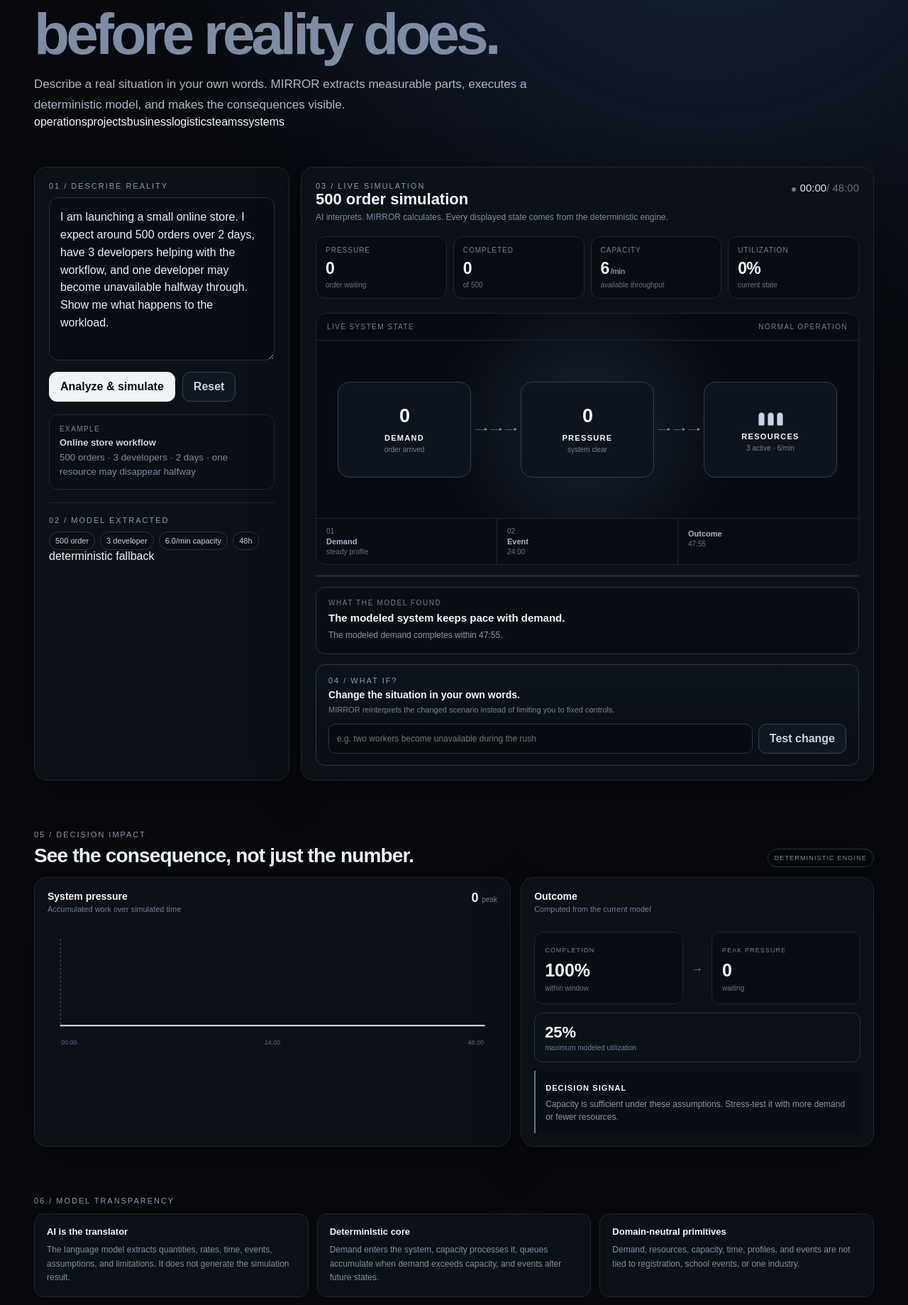
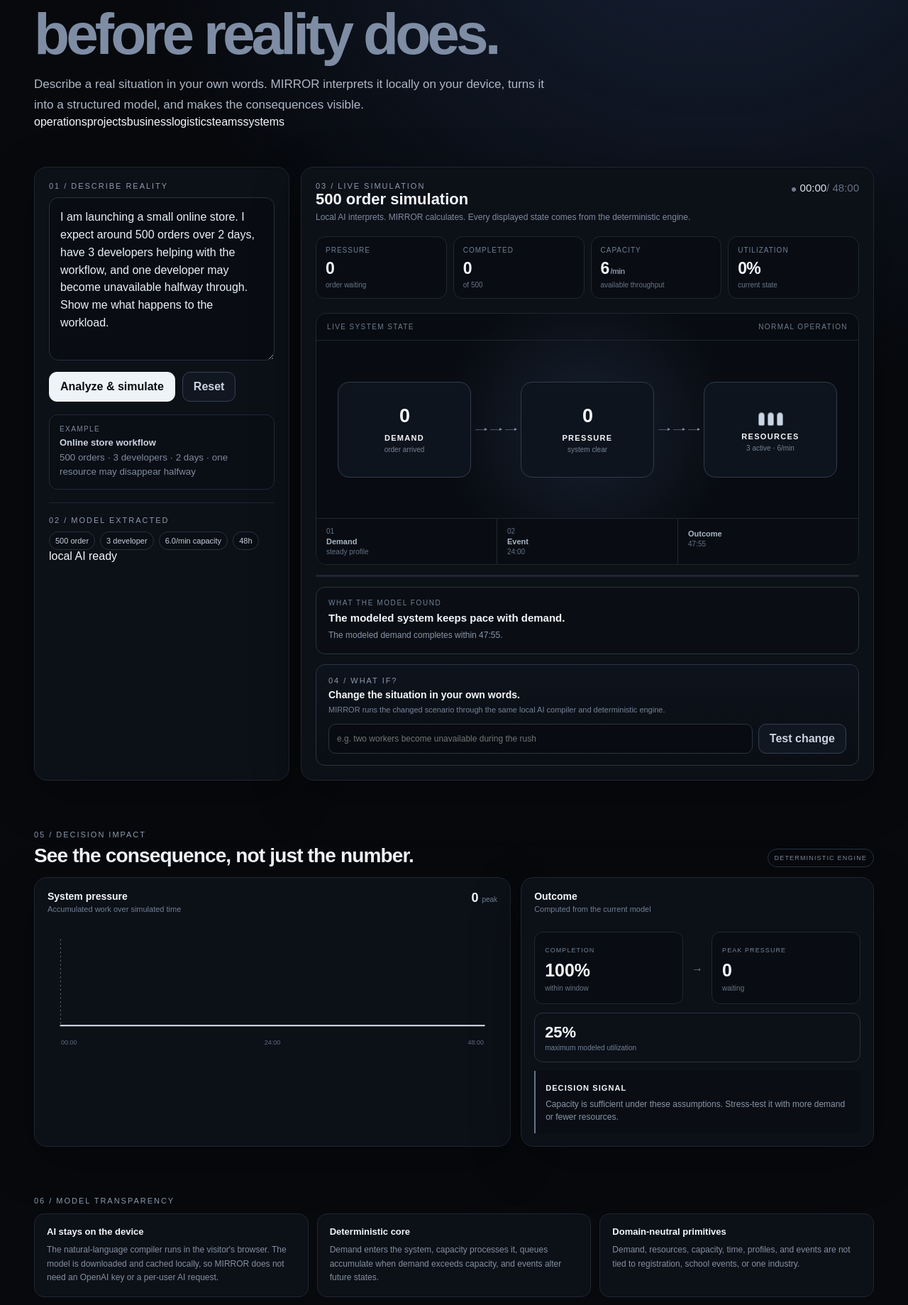
Before and after one commit to kogleshofficial-hub/mirror-simulation-engine, a Next.js app: page / in a window 1280 px wide. Shown: the part 242-2081 px from the top of the page at 71% size. Built offline with nearby package versions, Linux system fonts and the light colour scheme.

Commit message:
Connect MIRROR to keyless on-device AI compiler

```diff
--- a/app/page.tsx
+++ b/app/page.tsx
@@ -2,8 +2,9 @@
 
 import { useEffect, useMemo, useState } from 'react'
 import { parseScenario } from '../lib/engine'
+import { compileWithLocalAI, localAIModelId } from '../lib/browser-ai'
 import { simulate, summarize, type SimulationState } from '../lib/simulation'
-import { validateSimulationModel, type SimulationModel } from '../lib/model'
+import type { SimulationModel } from '../lib/model'
 
 const demo = 'I am launching a small online store. I expect around 500 orders over 2 days, have 3 developers helping with the workflow, and one developer may become unavailable halfway through. Show me what happens to the workload.'
 const fmt = (n: number) => new Intl.NumberFormat('en-US').format(Math.round(n))
@@ -11,7 +12,17 @@
 
 function localModel(text: string): SimulationModel {
   const m = parseScenario(text)
-  return { mode: 'flow', title: `${m.subjectCount} ${m.subjectLabel} simulation`, subject: { label: m.subjectLabel, count: m.subjectCount }, resources: [{ label: m.resourceLabel, count: m.resourceCount, capacityPerMinute: m.capacityPerResource }], durationMinutes: m.durationMinutes, profile: m.profile, events: m.lossAt == null ? [] : [{ minute: m.lossAt, type: 'remove_resource', amount: m.lossAmount || 1, target: 'resource', label: `${m.lossAmount || 1} ${m.resourceLabel} unavailable` }], assumptions: ['Local deterministic parser used.'], limitations: ['Complex natural-language relationships may not be represented without AI interpretation.'] }
+  return {
+    mode: 'flow',
+    title: `${m.subjectCount} ${m.subjectLabel} simulation`,
+    subject: { label: m.subjectLabel, count: m.subjectCount },
+    resources: [{ label: m.resourceLabel, count: m.resourceCount, capacityPerMinute: m.capacityPerResource }],
+    durationMinutes: m.durationMinutes,
+    profile: m.profile,
+    events: m.lossAt == null ? [] : [{ minute: m.lossAt, type: 'remove_resource', amount: m.lossAmount || 1, target: 'resource', label: `${m.lossAmount || 1} ${m.resourceLabel} unavailable` }],
+    assumptions: ['Local deterministic parser used because the on-device AI model was unavailable.'],
+    limitations: ['Complex natural-language relationships may not be represented by the fallback parser.'],
+  }
 }
 
 function Chart({ states, minute }: { states: SimulationState[]; minute: number }) {
@@ -22,46 +33,93 @@
 }
 
 export default function Home() {
-  const [text, setText] = useState(demo), [model, setModel] = useState<SimulationModel>(() => localModel(demo)), [whatIf, setWhatIf] = useState(''), [minute, setMinute] = useState(0), [running, setRunning] = useState(false), [busy, setBusy] = useState(false), [source, setSource] = useState('deterministic fallback'), [error, setError] = useState(''), [note, setNote] = useState('')
-  const states = useMemo(() => simulate(model), [model]), summary = useMemo(() => summarize(model), [model]), state = minute === 0 ? { minute: 0, demand: 0, completed: 0, queue: 0, capacityPerMinute: model.resources.reduce((a, r) => a + r.count * r.capacityPerMinute, 0), resources: model.resources.reduce((a, r) => a + r.count, 0), utilization: 0, activeEvents: [] as string[] } : states[Math.min(minute, states.length) - 1]
-  const pct = Math.min(100, minute / Math.max(1, model.durationMinutes) * 100), event = model.events.find(e => e.minute === minute)
+  const [baseText, setBaseText] = useState(demo)
+  const [text, setText] = useState(demo)
+  const [model, setModel] = useState<SimulationModel>(() => localModel(demo))
+  const [whatIf, setWhatIf] = useState('')
+  const [minute, setMinute] = useState(0)
+  const [running, setRunning] = useState(false)
+  const [busy, setBusy] = useState(false)
+  const [source, setSource] = useState('local AI ready')
+  const [error, setError] = useState('')
+  const [note, setNote] = useState('')
+  const states = useMemo(() => simulate(model), [model])
+  const summary = useMemo(() => summarize(model), [model])
+  const state = minute === 0
+    ? { minute: 0, demand: 0, completed: 0, queue: 0, capacityPerMinute: model.resources.reduce((a, r) => a + r.count * r.capacityPerMinute, 0), resources: model.resources.reduce((a, r) => a + r.count, 0), utilization: 0, activeEvents: [] as string[] }
+    : states[Math.min(minute, states.length) - 1]
+  const pct = Math.min(100, minute / Math.max(1, model.durationMinutes) * 100)
+  const event = model.events.find(e => e.minute === minute)
 
-  useEffect(() => { if (!running) return; const id = window.setInterval(() => setMinute(m => { if (m >= model.durationMinutes) { setRunning(false); return m } return m + 1 }), 35); return () => window.clearInterval(id) }, [running, model.durationMinutes])
+  useEffect(() => {
+    if (!running) return
+    const id = window.setInterval(() => setMinute(m => {
+      if (m >= model.durationMinutes) { setRunning(false); return m }
+      return m + 1
+    }), 35)
+    return () => window.clearInterval(id)
+  }, [running, model.durationMinutes])
 
   async function compile(input: string) {
-    const response = await fetch('/api/analyze', { method: 'POST', headers: { 'Content-Type': 'application/json' }, body: JSON.stringify({ text: input }) })
-    const payload = await response.json()
-    const parsed = validateSimulationModel(payload.model)
-    if (!parsed) throw new Error('Invalid model returned')
-    setModel(parsed); setSource(payload.source === 'ai' ? 'AI interpreted' : 'deterministic fallback'); if (payload.warning) setNote(payload.warning)
+    try {
+      const parsed = await compileWithLocalAI(input)
+      setModel(parsed)
+      setSource('local AI · on-device')
+      setNote(`Running ${localAIModelId()} locally in your browser. No API key or cloud AI request is used.`)
+      return true
+    } catch (localError) {
+      console.warn('MIRROR local AI unavailable:', localError)
+      setModel(localModel(input))
+      setSource('deterministic fallback')
+      setNote('On-device AI was unavailable on this device, so MIRROR safely used its deterministic compiler. No API key was used.')
+      return false
+    }
   }
 
   async function run() {
     if (!text.trim()) return setError('Describe the situation you want MIRROR to test.')
-    setError(''); setNote(''); setBusy(true); setRunning(false); setMinute(0)
-    try { await compile(text) } catch { setModel(localModel(text)); setSource('deterministic fallback'); setNote('AI analysis was unavailable. MIRROR safely fell back to its local compiler.'); } finally { setBusy(false); setRunning(true) }
+    setError(''); setNote('Loading the on-device AI model if needed…'); setBusy(true); setRunning(false); setMinute(0)
+    try {
+      await compile(text)
+    } finally {
+      setBusy(false)
+      setRunning(true)
+    }
   }
 
   async function applyChange() {
     if (!whatIf.trim()) return
     setError(''); setNote(''); setBusy(true); setRunning(false); setMinute(0)
-    try { const combined = `${text}\n\nIMPORTANT SCENARIO CHANGE: ${whatIf}`; await compile(combined); setText(combined); setNote(`Applied: ${whatIf}`); setWhatIf('') } catch { setError('MIRROR could not safely interpret that change. Try a measurable change such as “increase orders to 1000” or “remove 1 worker”.') } finally { setBusy(false); setRunning(true) }
+    const changedScenario = `${baseText}\n\nSCENARIO CHANGE: ${whatIf}`
+    try {
+      await compile(changedScenario)
+      setText(changedScenario)
+      setNote(`Tested change: ${whatIf}`)
+      setWhatIf('')
+    } finally {
+      setBusy(false)
+      setRunning(true)
+    }
+  }
+
+  function reset() {
+    setBaseText(demo); setText(demo); setModel(localModel(demo)); setSource('local AI ready'); setRunning(false); setMinute(0); setWhatIf(''); setError(''); setNote('')
   }
 
   return <main className="shell">
-    <header className="top"><div className="brand"><div className="mark">M</div><strong>MIRROR</strong></div><div className="status"><i className="dot"/> {busy ? 'interpreting scenario' : running ? 'simulation running' : minute >= model.durationMinutes ? 'simulation complete' : 'engine ready'}</div></header>
-    <section className="hero"><div className="eyebrow">Natural language → deterministic simulation</div><h1>Test the decision<br/><span>before reality does.</span></h1><p>Describe a real situation in your own words. MIRROR extracts measurable parts, executes a deterministic model, and makes the consequences visible.</p><div className="domain-pills"><span>operations</span><span>projects</span><span>business</span><span>logistics</span><span>teams</span><span>systems</span></div></section>
+    <header className="top"><div className="brand"><div className="mark">M</div><strong>MIRROR</strong></div><div className="status"><i className="dot"/> {busy ? 'loading local AI' : running ? 'simulation running' : minute >= model.durationMinutes ? 'simulation complete' : 'engine ready'}</div></header>
+    <section className="hero"><div className="eyebrow">Natural language → local AI → deterministic simulation</div><h1>Test the decision<br/><span>before reality does.</span></h1><p>Describe a real situation in your own words. MIRROR interprets it locally on your device, turns it into a structured model, and makes the consequences visible.</p><div className="domain-pills"><span>operations</span><span>projects</span><span>business</span><span>logistics</span><span>teams</span><span>systems</span></div></section>
     <section className="workspace">
-      <aside className="panel input-panel"><div className="label">01 / Describe reality</div><textarea className="textarea" value={text} onChange={e => setText(e.target.value)} aria-label="Scenario description"/><div className="actions"><button className="primary" onClick={run} disabled={busy || running}>{busy ? 'Interpreting…' : running ? 'Running…' : 'Analyze & simulate'}</button><button className="secondary" onClick={() => { setRunning(false); setMinute(0); setError(''); setNote('') }}>Reset</button></div>{error && <div className="error">{error}</div>}<button className="demo" onClick={() => setText(demo)}><span>EXAMPLE</span><b>Online store workflow</b><small>500 orders · 3 developers · 2 days · one resource may disappear halfway</small></button><div className="extracted"><div className="label">02 / Model extracted</div><div className="chips"><span>{fmt(model.subject.count)} {model.subject.label}</span>{model.resources.slice(0, 3).map((r, i) => <span key={i}>{fmt(r.count)} {r.label}</span>)}<span>{model.resources.reduce((a, r) => a + r.count * r.capacityPerMinute, 0).toFixed(1)}/min capacity</span><span>{Math.round(model.durationMinutes / 60 * 10) / 10}h</span></div><div className="source-pill">{source}</div></div></aside>
-      <section className="panel sim"><div className="simhead"><div><div className="label">03 / Live simulation</div><div className="simtitle">{model.title}</div><div className="sub">AI interprets. MIRROR calculates. Every displayed state comes from the deterministic engine.</div></div><div className={`clock ${running ? 'live' : ''}`}><i/>{clock(minute)}<span>/ {clock(model.durationMinutes)}</span></div></div>
+      <aside className="panel input-panel"><div className="label">01 / Describe reality</div><textarea className="textarea" value={text} onChange={e => { setText(e.target.value); setBaseText(e.target.value) }} aria-label="Scenario description"/><div className="actions"><button className="primary" onClick={run} disabled={busy || running}>{busy ? 'Loading AI…' : running ? 'Running…' : 'Analyze & simulate'}</button><button className="secondary" onClick={reset}>Reset</button></div>{error && <div className="error">{error}</div>}<button className="demo" onClick={() => { setText(demo); setBaseText(demo) }}><span>EXAMPLE</span><b>Online store workflow</b><small>500 orders · 3 developers · 2 days · one resource may disappear halfway</small></button><div className="extracted"><div className="label">02 / Model extracted</div><div className="chips"><span>{fmt(model.subject.count)} {model.subject.label}</span>{model.resources.slice(0, 3).map((r, i) => <span key={i}>{fmt(r.count)} {r.label}</span>)}<span>{model.resources.reduce((a, r) => a + r.count * r.capacityPerMinute, 0).toFixed(1)}/min capacity</span><span>{Math.round(model.durationMinutes / 60 * 10) / 10}h</span></div><div className="source-pill">{source}</div></div></aside>
+      <section className="panel sim"><div className="simhead"><div><div className="label">03 / Live simulation</div><div className="simtitle">{model.title}</div><div className="sub">Local AI interprets. MIRROR calculates. Every displayed state comes from the deterministic engine.</div></div><div className={`clock ${running ? 'live' : ''}`}><i/>{clock(minute)}<span>/ {clock(model.durationMinutes)}</span></div></div>
         <div className="metrics"><div className={`metric ${state.queue > 0 ? 'attention' : ''}`}><span>Pressure</span><b>{fmt(state.queue)}</b><small>{model.subject.label} waiting</small></div><div className="metric"><span>Completed</span><b>{fmt(state.completed)}</b><small>of {fmt(model.subject.count)}</small></div><div className="metric"><span>Capacity</span><b>{fmt(state.capacityPerMinute)}<em>/min</em></b><small>available throughput</small></div><div className={`metric ${event ? 'attention' : ''}`}><span>Utilization</span><b>{state.utilization}%</b><small>{event ? event.label : 'current state'}</small></div></div>
         <div className="stage"><div className="stage-head"><span>LIVE SYSTEM STATE</span><span className={event ? 'danger' : ''}>{event ? `EVENT · ${clock(event.minute)}` : 'NORMAL OPERATION'}</span></div><div className="system"><div className="entity-block"><div className="entity-icon">{fmt(state.demand)}</div><strong>DEMAND</strong><small>{model.subject.label} arrived</small></div><div className="connector"><i/><i/><i/></div><div className={`entity-block queue-node ${state.queue > 0 ? 'hot' : ''}`}><div className="entity-icon">{fmt(state.queue)}</div><strong>PRESSURE</strong><small>{state.queue > 0 ? 'work accumulating' : 'system clear'}</small></div><div className="connector"><i/><i/><i/></div><div className="entity-block"><div className="staff-stack">{Array.from({length: Math.min(12, Math.max(1, Math.round(state.resources)))}, (_, i) => <i key={i} className={i < state.resources ? 'on' : 'off'}/>)}</div><strong>RESOURCES</strong><small>{fmt(state.resources)} active · {fmt(state.capacityPerMinute)}/min</small></div></div><div className="event-strip"><span className={minute > 0 ? 'passed' : ''}>01 <b>Demand</b>{model.profile === 'front-loaded' ? 'front-loaded' : 'steady'} profile</span>{model.events.slice(0, 2).map((e, i) => <span key={i} className={minute >= e.minute ? 'passed' : ''}>0{i + 2} <b>Event</b>{clock(e.minute)}</span>)}<span><b>Outcome</b>{summary.completionMinute >= model.durationMinutes ? 'window end' : clock(summary.completionMinute)}</span></div></div>
         <div className="progress"><span style={{width: `${pct}%`}}/></div><div className="insight"><div className="insight-kicker">WHAT THE MODEL FOUND</div><strong>{summary.peakQueue > 0 ? `${fmt(summary.peakQueue)} ${model.subject.label} accumulate at peak pressure.` : 'The modeled system keeps pace with demand.'}</strong><p>{summary.completionPercent < 100 ? `${summary.completionPercent}% of demand completes within the simulation window.` : `The modeled demand completes within ${clock(summary.completionMinute)}.`}</p></div>
-        <div className="change-box"><div><div className="label">04 / WHAT IF?</div><strong>Change the situation in your own words.</strong><small>MIRROR reinterprets the changed scenario instead of limiting you to fixed controls.</small></div><div className="change-row"><input value={whatIf} onChange={e => setWhatIf(e.target.value)} onKeyDown={e => { if (e.key === 'Enter') applyChange() }} placeholder="e.g. two workers become unavailable during the rush" aria-label="What if change"/><button className="secondary" onClick={applyChange} disabled={busy}>Test change</button></div>{note && <div className="change-note">{note}</div>}</div>
+        <div className="change-box"><div><div className="label">04 / WHAT IF?</div><strong>Change the situation in your own words.</strong><small>MIRROR runs the changed scenario through the same local AI compiler and deterministic engine.</small></div><div className="change-row"><input value={whatIf} onChange={e => setWhatIf(e.target.value)} onKeyDown={e => { if (e.key === 'Enter') applyChange() }} placeholder="e.g. two workers become unavailable during the rush" aria-label="What if change"/><button className="secondary" onClick={applyChange} disabled={busy}>Test change</button></div>{note && <div className="change-note">{note}</div>}</div>
       </section>
     </section>
     <section className="analysis"><div className="section-head"><div><div className="label">05 / Decision impact</div><h2>See the consequence, not just the number.</h2></div><span className="badge">DETERMINISTIC ENGINE</span></div><div className="analysis-grid"><div className="panel chart-card"><div className="card-title"><div><strong>System pressure</strong><small>Accumulated work over simulated time</small></div><b>{fmt(summary.peakQueue)} <span>peak</span></b></div><Chart states={states} minute={minute}/></div><div className="panel result-card"><div className="card-title"><div><strong>Outcome</strong><small>Computed from the current model</small></div></div><div className="compare"><div><span>COMPLETION</span><b>{summary.completionPercent}%</b><small>within window</small></div><div className="arrow">→</div><div><span>PEAK PRESSURE</span><b>{fmt(summary.peakQueue)}</b><small>waiting</small></div></div><div className="impact"><b>{summary.maxUtilization}%</b><span>maximum modeled utilization</span></div><div className="decision"><b>Decision signal</b><p>{summary.peakQueue > 0 ? `The model is capacity-constrained. Add ${model.resources[0]?.label || 'resources'}, increase throughput, or reduce demand during the peak.` : 'Capacity is sufficient under these assumptions. Stress-test it with more demand or fewer resources.'}</p></div></div></div></section>
-    <section className="model"><div className="label">06 / Model transparency</div><div className="modelgrid"><div className="modelcard"><h3>AI is the translator</h3><p>The language model extracts quantities, rates, time, events, assumptions, and limitations. It does not generate the simulation result.</p></div><div className="modelcard"><h3>Deterministic core</h3><p>Demand enters the system, capacity processes it, queues accumulate when demand exceeds capacity, and events alter future states.</p></div><div className="modelcard"><h3>Domain-neutral primitives</h3><p>Demand, resources, capacity, time, profiles, and events are not tied to registration, school events, or one industry.</p></div><div className="modelcard"><h3>Honest boundaries</h3><p>MIRROR is strongest for measurable flow and capacity problems. Specialized physics, finance, or scientific engines can be added rather than pretending one formula fits everything.</p></div>{model.assumptions.length > 0 && <div className="modelcard"><h3>Assumptions</h3><p>{model.assumptions.slice(0, 4).join(' · ')}</p></div>}{model.limitations.length > 0 && <div className="modelcard"><h3>Limitations</h3><p>{model.limitations.slice(0, 4).join(' · ')}</p></div>}</div></section>
+    <section className="model"><div className="label">06 / Model transparency</div><div className="modelgrid"><div className="modelcard"><h3>AI stays on the device</h3><p>The natural-language compiler runs in the visitor's browser. The model is downloaded and cached locally, so MIRROR does not need an OpenAI key or a per-user AI request.</p></div><div className="modelcard"><h3>Deterministic core</h3><p>Demand enters the system, capacity processes it, queues accumulate when demand exceeds capacity, and events alter future states.</p></div><div className="modelcard"><h3>Domain-neutral primitives</h3><p>Demand, resources, capacity, time, profiles, and events are not tied to registration, school events, or one industry.</p></div><div className="modelcard"><h3>Graceful fallback</h3><p>If a browser cannot run the local model, MIRROR rejects invalid AI output and falls back to its deterministic compiler instead of inventing a result.</p></div>{model.assumptions.length > 0 && <div className="modelcard"><h3>Assumptions</h3><p>{model.assumptions.slice(0, 4).join(' · ')}</p></div>}{model.limitations.length > 0 && <div className="modelcard"><h3>Limitations</h3><p>{model.limitations.slice(0, 4).join(' · ')}</p></div>}</div></section>
     <footer className="footer">MIRROR · Test the decision before reality does. · Built by <strong>Koglesh R. Murugan</strong></footer>
   </main>
 }
```
